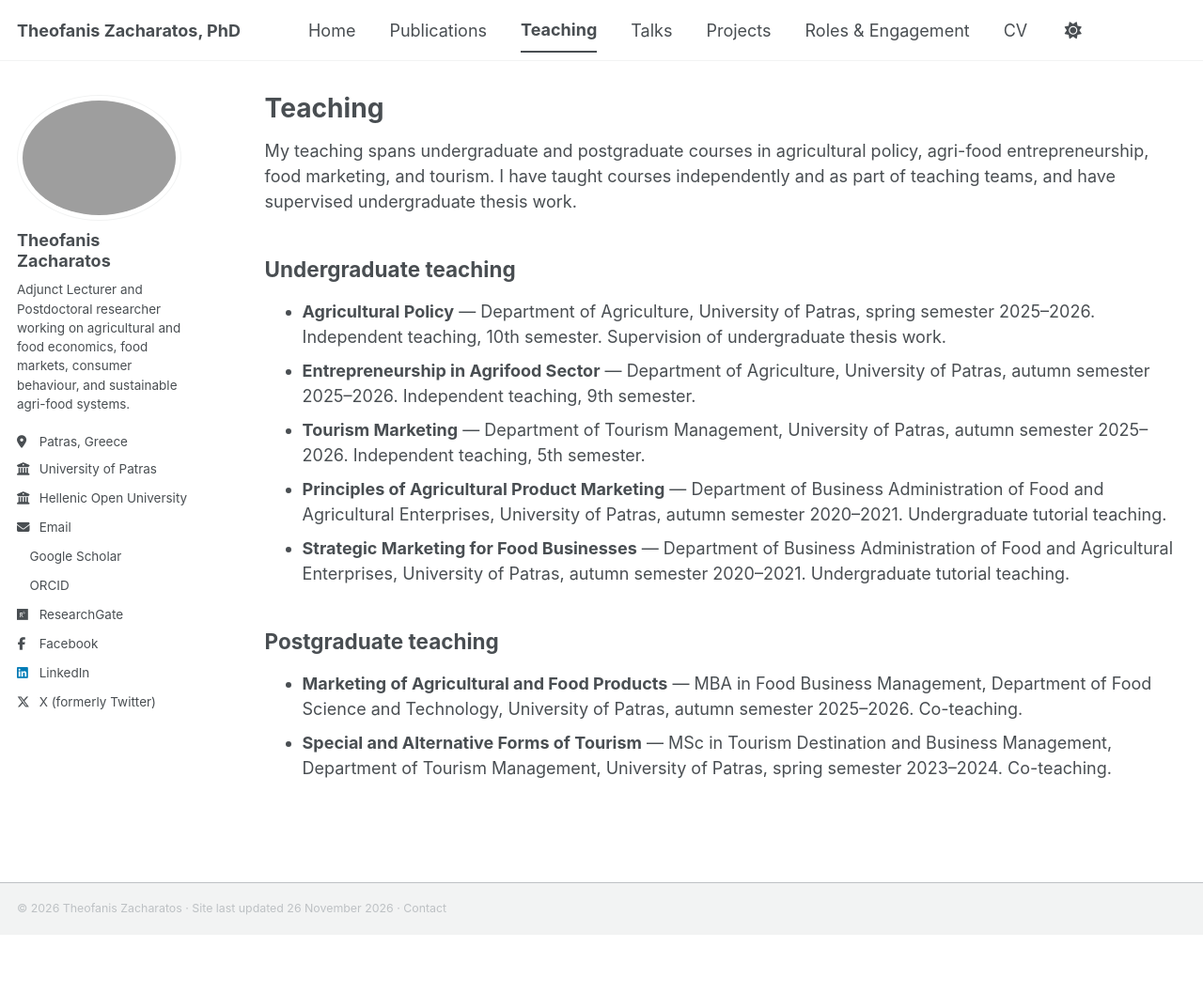
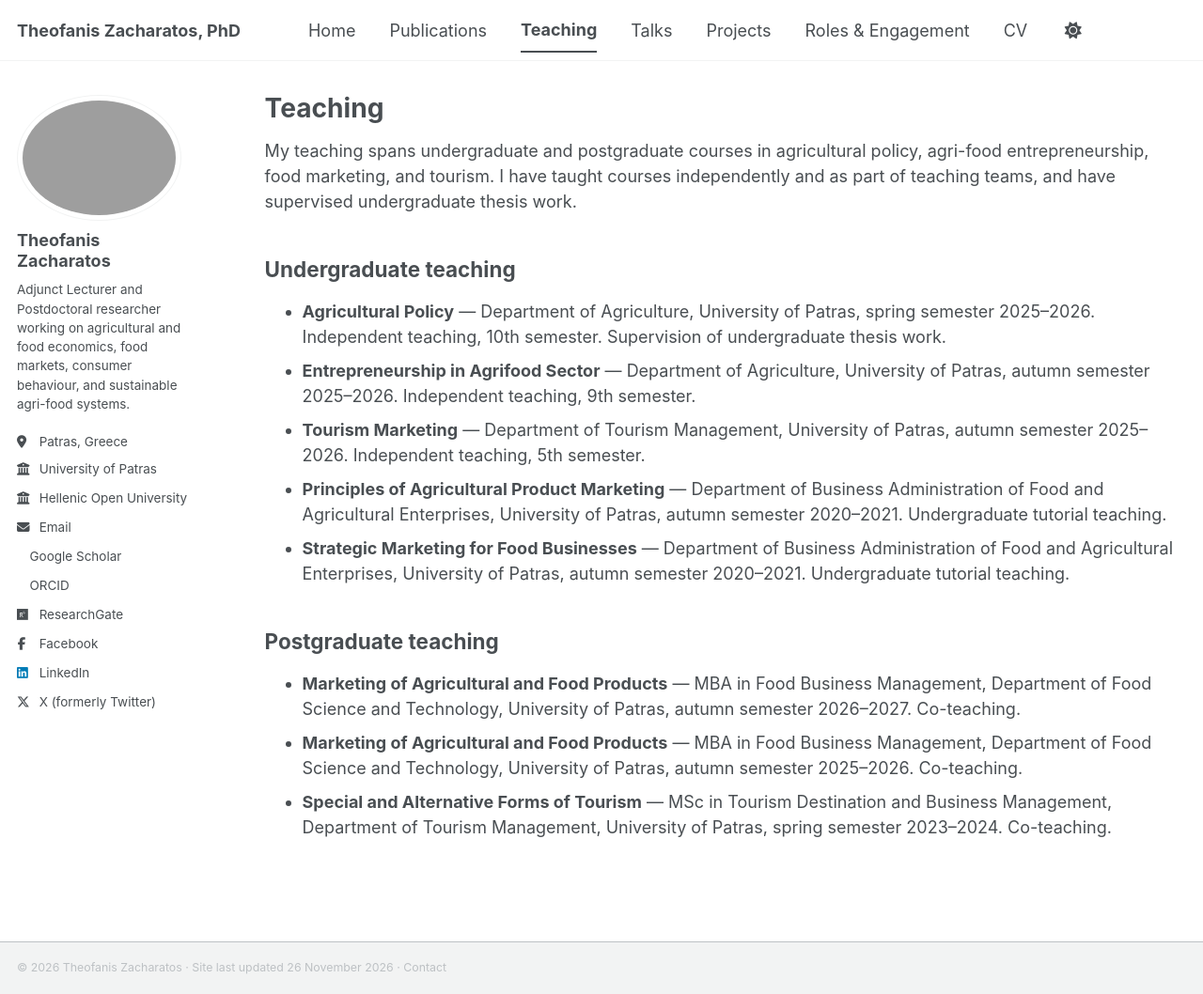
Before and after one commit to TheofanisZacharatos/theofaniszacharatos.github.io, a Jekyll site: the page built from _pages/teaching.html, in a window 1280 px wide and 1058 px high. Shown: the whole window at 94% size. Built offline with Jekyll 4.4.1, drawn with Linux system fonts in a browser that asks for light colours; a style sheet for code colours, icons or effects is not loaded.

Commit message:
Update teaching.html

```diff
--- a/_pages/teaching.html
+++ b/_pages/teaching.html
@@ -50,6 +50,13 @@ author_profile: true
   <li>
     <strong>Marketing of Agricultural and Food Products</strong> —
     MBA in Food Business Management, Department of Food Science and Technology,
+    University of Patras, autumn semester 2026–2027.
+    Co-teaching.
+  </li>
+
+  <li>
+    <strong>Marketing of Agricultural and Food Products</strong> —
+    MBA in Food Business Management, Department of Food Science and Technology,
     University of Patras, autumn semester 2025–2026.
     Co-teaching.
   </li>
```
